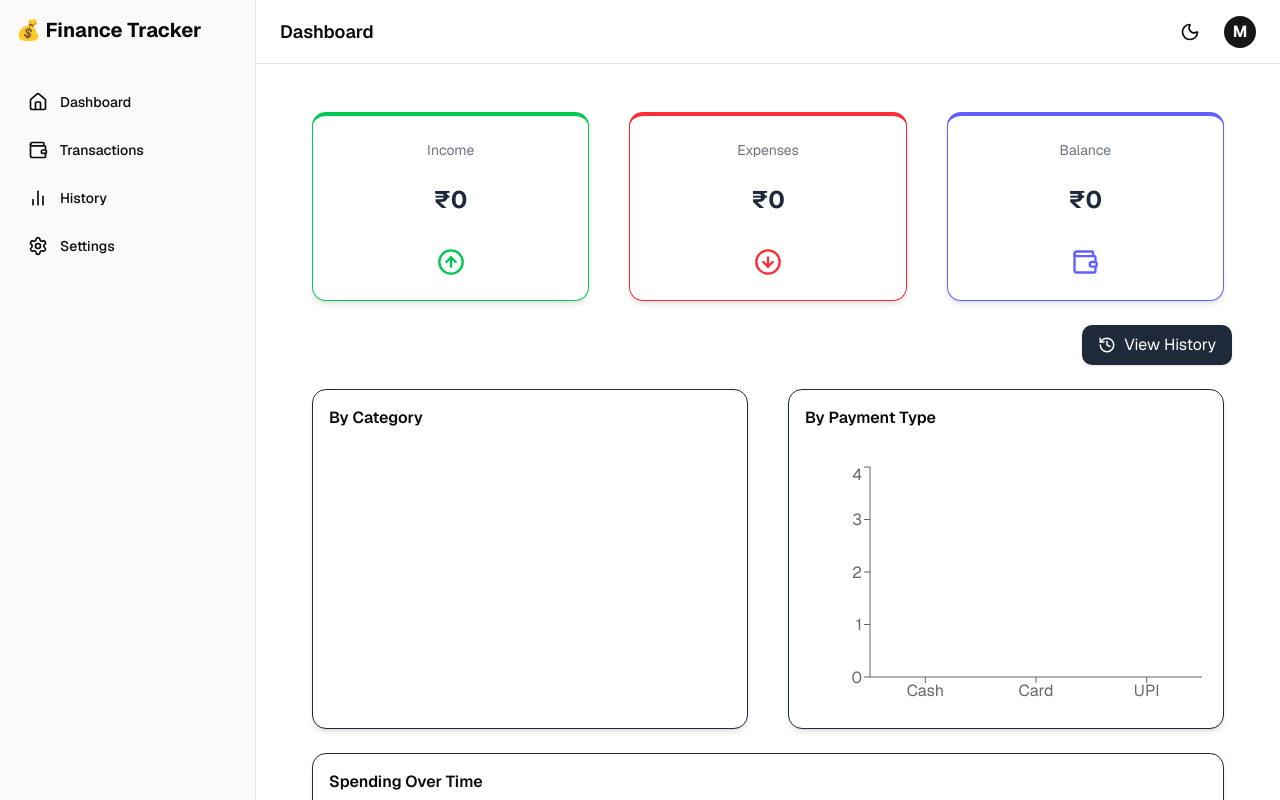
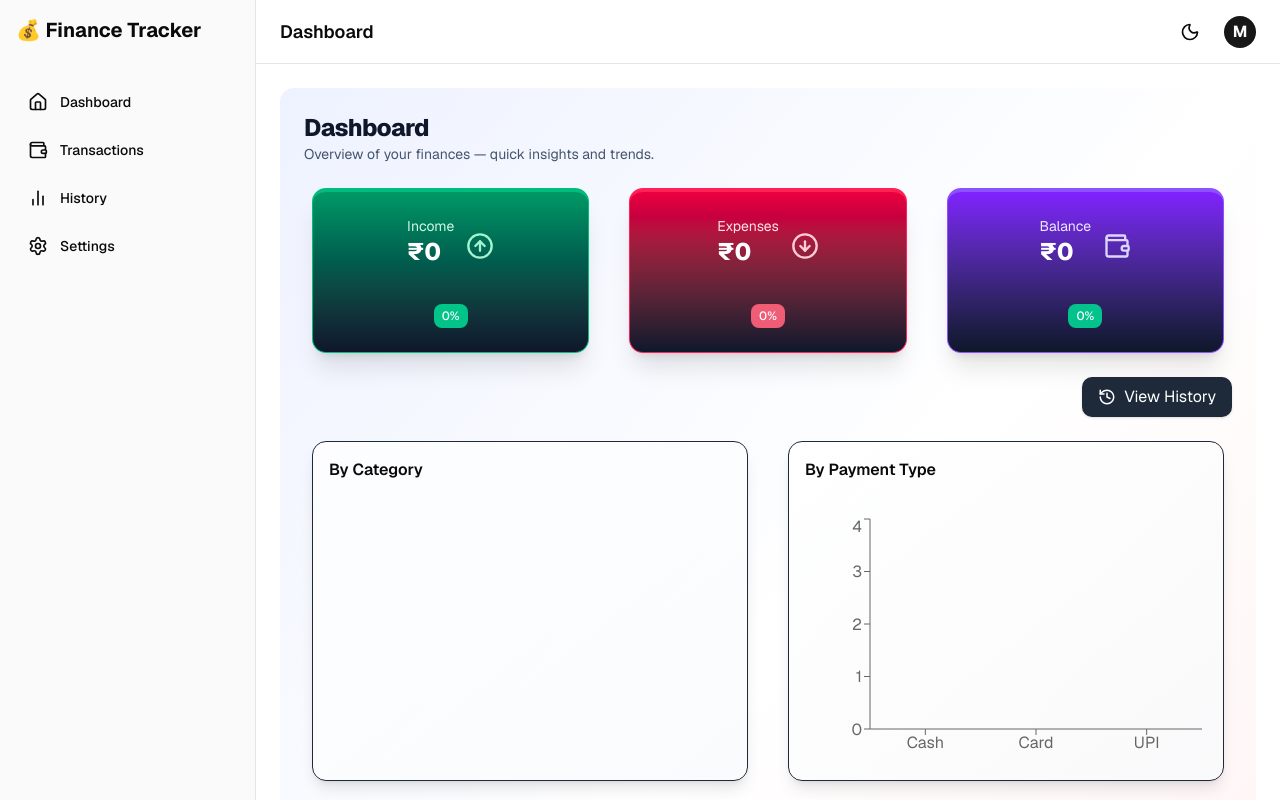
Before and after one commit to Manoj230305/finance_tracker, a Next.js app: page / in a window 1280 px wide. Built offline with nearby package versions, Linux system fonts and the light colour scheme.

Commit message:
dark theme push!

```diff
--- a/app/history/page.tsx
+++ b/app/history/page.tsx
@@ -24,12 +24,18 @@ export default function HistoryPage() {
   };
 
   return (
-    <div className="p-6">
-      <h1 className="text-2xl font-bold mb-6 text-gray-800">Transaction History</h1>
+    <div className="p-6 bg-gradient-to-br from-indigo-50 via-white to-rose-50 dark:from-slate-900 dark:via-slate-950 dark:to-slate-900 rounded-xl">
+      <div className="flex items-center justify-between mb-6">
+        <div>
+          <h1 className="text-2xl font-extrabold tracking-tight text-slate-900 dark:text-slate-100">Transaction History</h1>
+          <p className="text-sm text-slate-600 dark:text-slate-400">All your recorded transactions. Use the action column to remove items.</p>
+        </div>
+      </div>
 
-      <Card className="shadow-md rounded-xl overflow-hidden">
+      <Card className="shadow-lg rounded-xl overflow-hidden bg-gradient-to-br from-white/80 to-slate-50/80 dark:from-slate-900/80 dark:to-slate-950/80">
+        <div className="overflow-auto">
           <table className="min-w-full text-left text-sm">
-          <thead className="bg-gray-100 text-gray-600 uppercase">
+            <thead className="bg-slate-100 dark:bg-slate-800 text-slate-600 dark:text-slate-300 uppercase">
               <tr>
                 <th className="px-6 py-3">Date</th>
                 <th className="px-6 py-3">Category</th>
@@ -44,41 +50,40 @@ export default function HistoryPage() {
                 transactions.map((t) => (
                   <tr
                     key={t.id}
-                  className="border-b hover:bg-gray-50 transition"
+                    className="border-b dark:border-slate-800 hover:bg-slate-50 dark:hover:bg-slate-900/60 transition"
                   >
-                  <td className="px-6 py-3">{t.date}</td>
-                  <td className="px-6 py-3">{t.category}</td>
-                  <td
-                    className={`px-6 py-3 font-semibold ${
-                      t.type === "Income" ? "text-green-600" : "text-red-600"
-                    }`}
-                  >
+                    <td className="px-6 py-3 text-slate-700 dark:text-slate-300">{t.date}</td>
+                    <td className="px-6 py-3 text-slate-700 dark:text-slate-300">{t.category}</td>
+                    <td className={`px-6 py-3 font-semibold ${t.type === "Income" ? "text-green-600" : "text-red-600"}`}>
                       {t.type === "Income" ? "+" : "-"}₹{t.amount}
                     </td>
-                  <td className="px-6 py-3">{t.type}</td>
-                  <td className="px-6 py-3">{t.paymentType}</td>
+                    <td className="px-6 py-3">
+                      <span className={`inline-flex items-center px-2 py-0.5 rounded-full text-xs font-medium ${t.type === "Income" ? "bg-green-100 text-green-800" : "bg-red-100 text-red-800"}`}>
+                        {t.type}
+                      </span>
+                    </td>
+                    <td className="px-6 py-3 text-slate-700 dark:text-slate-300">{t.paymentType}</td>
                     <td className="px-6 py-3">
                       <button
                         onClick={() => handleDelete(t.id)}
-                      className="text-red-500 hover:text-red-700"
+                        aria-label={`Delete transaction ${t.id}`}
+                        className="inline-flex items-center justify-center w-8 h-8 rounded-md bg-red-50 hover:bg-red-100 text-red-600 transition"
                       >
-                      <Trash2 size={20} />
+                        <Trash2 size={16} />
                       </button>
                     </td>
                   </tr>
                 ))
               ) : (
                 <tr>
-                <td
-                  colSpan={6}
-                  className="px-6 py-4 text-center text-gray-500"
-                >
+                  <td colSpan={6} className="px-6 py-8 text-center text-slate-500 dark:text-slate-400">
                     No transactions yet
                   </td>
                 </tr>
               )}
             </tbody>
           </table>
+        </div>
       </Card>
     </div>
   );
--- a/app/page.tsx
+++ b/app/page.tsx
@@ -41,31 +41,104 @@ export default function DashboardPage() {
       .filter(t => t.type === "expense")
       .map(t => ({ date: t.date, amount: t.amount }));
 
-  const COLORS = ["#0088FE", "#00C49F", "#FFBB28", "#FF8042"];
+    const COLORS = [
+      // fresh, modern palette
+      "#6366F1", // indigo-500
+      "#7C3AED", // purple-600
+      "#06B6D4", // cyan-500
+      "#10B981", // green-500
+      "#F97316", // orange-500
+      "#EF4444", // red-500
+    ];
+
+    // helpers for small trends & sparklines
+    const getPercentChange = (type: string) => {
+      const key = type.toLowerCase();
+      const items = transactions
+        .filter((t: any) => String(t.type).toLowerCase() === key)
+        .sort((a: any, b: any) => new Date(a.date).getTime() - new Date(b.date).getTime());
+      if (items.length < 2) return 0;
+      const last = items.slice(-3).reduce((s: number, t: any) => s + t.amount, 0);
+      const prev = items.slice(-6, -3).reduce((s: number, t: any) => s + t.amount, 0);
+      if (prev === 0) return last === 0 ? 0 : 100;
+      return Math.round(((last - prev) / prev) * 100);
+    };
+
+    const renderSparkline = (values: number[], stroke = "#6366F1") => {
+      if (!values || values.length === 0) return null;
+      const max = Math.max(...values, 1);
+      const min = Math.min(...values, 0);
+      const w = 120;
+      const h = 28;
+      const step = values.length > 1 ? (w / (values.length - 1)) : w;
+      const points = values.map((v, i) => `${i * step},${h - ((v - min) / (max - min || 1)) * h}`).join(' ');
+      return (
+        <svg width={w} height={h} viewBox={`0 0 ${w} ${h}`} className="mt-3">
+          <polyline fill="none" stroke={stroke} strokeWidth={2} points={points} strokeLinecap="round" strokeLinejoin="round" />
+        </svg>
+      );
+    };
 
     return (
-    <div className="p-6 space-y-6">
+      <div className="p-6 space-y-6 bg-gradient-to-br from-indigo-50 via-white to-rose-50 dark:from-slate-900 dark:via-slate-950 dark:to-slate-900 rounded-xl">
+        {/* Page header */}
+        <div className="flex items-center justify-between">
+          <div>
+            <h1 className="text-2xl font-extrabold tracking-tight text-slate-900 dark:text-slate-100">Dashboard</h1>
+            <p className="text-sm text-slate-600 dark:text-slate-400">Overview of your finances — quick insights and trends.</p>
+          </div>
+        </div>
         {/* Summary Cards */}
         <div className="grid gap-6 md:grid-cols-3">
           {/* Income */}
-        <Card className="p-6 shadow-md border-t-4 border-green-500 bg-white flex flex-col items-center justify-center rounded-xl">
-          <p className="text-sm text-gray-500">Income</p>
-          <h2 className="text-2xl font-bold text-gray-800">₹{totalIncome}</h2>
-          <ArrowUpCircle size={28} className="text-green-500 mt-2" />
+          <Card className="p-6 shadow-xl transform hover:-translate-y-1 transition border-t-4 border-emerald-500 bg-gradient-to-b from-emerald-600 to-slate-900 flex flex-col items-center justify-center rounded-xl">
+            <div className="flex items-center gap-3">
+              <div>
+                <p className="text-sm text-emerald-100">Income</p>
+                <h2 className="text-2xl font-extrabold text-white">₹{totalIncome}</h2>
+              </div>
+              <ArrowUpCircle size={28} className="text-emerald-200 mt-2" />
+            </div>
+            <div className="flex items-center gap-3 mt-3">
+              <span className={`inline-flex items-center px-2 py-1 rounded-md text-xs font-medium text-white ${getPercentChange('income') >= 0 ? 'bg-emerald-400/90' : 'bg-rose-500/90'}`}>
+                {getPercentChange('income')}%
+              </span>
+              {renderSparkline(transactions.filter(t => t.type === 'income').map(t => t.amount), '#A7F3D0')}
+            </div>
           </Card>
 
           {/* Expenses */}
-        <Card className="p-6 shadow-md border-t-4 border-red-500 bg-white flex flex-col items-center justify-center rounded-xl">
-          <p className="text-sm text-gray-500">Expenses</p>
-          <h2 className="text-2xl font-bold text-gray-800">₹{totalExpense}</h2>
-          <ArrowDownCircle size={28} className="text-red-500 mt-2" />
+          <Card className="p-6 shadow-xl transform hover:-translate-y-1 transition border-t-4 border-rose-500 bg-gradient-to-b from-rose-600 to-slate-900 flex flex-col items-center justify-center rounded-xl">
+            <div className="flex items-center gap-3">
+              <div>
+                <p className="text-sm text-rose-100">Expenses</p>
+                <h2 className="text-2xl font-extrabold text-white">₹{totalExpense}</h2>
+              </div>
+              <ArrowDownCircle size={28} className="text-rose-200 mt-2" />
+            </div>
+            <div className="flex items-center gap-3 mt-3">
+              <span className={`inline-flex items-center px-2 py-1 rounded-md text-xs font-medium text-white ${getPercentChange('expense') >= 0 ? 'bg-rose-400/90' : 'bg-emerald-400/90'}`}>
+                {getPercentChange('expense')}%
+              </span>
+              {renderSparkline(transactions.filter(t => t.type === 'expense').map(t => t.amount), '#FDBA74')}
+            </div>
           </Card>
 
           {/* Balance */}
-        <Card className="p-6 shadow-md border-t-4 border-indigo-500 bg-white flex flex-col items-center justify-center rounded-xl">
-          <p className="text-sm text-gray-500">Balance</p>
-          <h2 className="text-2xl font-bold text-gray-800">₹{balance}</h2>
-          <Wallet size={28} className="text-indigo-500 mt-2" />
+          <Card className="p-6 shadow-xl transform hover:-translate-y-1 transition border-t-4 border-violet-500 bg-gradient-to-b from-violet-600 to-slate-900 flex flex-col items-center justify-center rounded-xl">
+            <div className="flex items-center gap-3">
+              <div>
+                <p className="text-sm text-violet-100">Balance</p>
+                <h2 className="text-2xl font-extrabold text-white">₹{balance}</h2>
+              </div>
+              <Wallet size={28} className="text-violet-200 mt-2" />
+            </div>
+            <div className="flex items-center gap-3 mt-3">
+              <span className={`inline-flex items-center px-2 py-1 rounded-md text-xs font-medium text-white ${balance >= 0 ? 'bg-emerald-400/90' : 'bg-rose-400/90'}`}>
+                {Math.round(((totalIncome - totalExpense) / (totalExpense || 1)) * 100)}%
+              </span>
+              {renderSparkline(transactions.filter(t => t.type === 'expense').map(t => t.amount), '#C4B5FD')}
+            </div>
           </Card>
         </div>
 
@@ -82,7 +155,7 @@ export default function DashboardPage() {
 
         {/* Charts */}
         <div className="grid gap-6 md:grid-cols-2">
-        <Card className="p-4 shadow-md">
+          <Card className="p-4 shadow-lg bg-gradient-to-br from-white/80 to-slate-50/80 dark:from-slate-900/80 dark:to-slate-950/80">
             <h3 className="font-semibold mb-2">By Category</h3>
             <ResponsiveContainer width="100%" height={250}>
               <PieChart>
@@ -96,7 +169,7 @@ export default function DashboardPage() {
             </ResponsiveContainer>
           </Card>
 
-        <Card className="p-4 shadow-md">
+    <Card className="p-4 shadow-lg bg-gradient-to-br from-white/80 to-slate-50/80 dark:from-slate-900/80 dark:to-slate-950/80">
             <h3 className="font-semibold mb-2">By Payment Type</h3>
             <ResponsiveContainer width="100%" height={250}>
               <BarChart data={paymentData}>
@@ -104,16 +177,16 @@ export default function DashboardPage() {
                 <YAxis />
                 <Tooltip />
                 <Bar dataKey="value">
-                <Cell fill="#34d399" /> {/* Cash - Green */}
-                <Cell fill="#3b82f6" /> {/* Card - Blue */}
-                <Cell fill="#f59e0b" /> {/* UPI - Amber */}
+      <Cell fill="#10B981" /> {/* Cash - Green */}
+      <Cell fill="#3B82F6" /> {/* Card - Blue */}
+      <Cell fill="#F59E0B" /> {/* UPI - Amber */}
                 </Bar>
               </BarChart>
             </ResponsiveContainer>
           </Card>
         </div>
 
-      <Card className="p-4 shadow-md">
+        <Card className="p-4 shadow-lg bg-gradient-to-br from-white/80 to-slate-50/80 dark:from-slate-900/80 dark:to-slate-950/80">
           <h3 className="font-semibold mb-2">Spending Over Time</h3>
           <ResponsiveContainer width="100%" height={300}>
             <LineChart data={timeData}>
--- a/app/transactions/page.tsx
+++ b/app/transactions/page.tsx
@@ -26,21 +26,26 @@ export default function TransactionsPage() {
   };
 
   return (
-    <div className="p-6 flex justify-center">
-      <Card className="p-6 max-w-lg w-full shadow-lg">
-        <h2 className="text-xl font-bold mb-6">Add New Transaction</h2>
+    <div className="p-6 flex justify-center bg-gradient-to-br from-indigo-50 via-white to-rose-50 dark:from-slate-900 dark:via-slate-950 dark:to-slate-900 rounded-xl">
+      <Card className="p-6 max-w-lg w-full shadow-lg bg-gradient-to-br from-white/80 to-slate-50/80 dark:from-slate-900/80 dark:to-slate-950/80 rounded-xl">
+        <div className="mb-4">
+          <h2 className="text-xl font-extrabold text-slate-900 dark:text-slate-100">Add New Transaction</h2>
+          <p className="text-sm text-slate-600 dark:text-slate-400">Quickly record an expense or income. Transactions are stored locally in your browser.</p>
+        </div>
 
         {/* Type toggle */}
-        <div className="flex gap-4 mb-4">
+        <div className="flex gap-4 mb-4 bg-slate-100 dark:bg-slate-800 p-1 rounded-full">
           <button
-            className={`flex-1 px-4 py-2 rounded ${form.type === "expense" ? "bg-gray-900 text-white" : "bg-gray-200"}`}
+            className={`flex-1 px-4 py-2 rounded-full text-sm font-medium transition ${form.type === "expense" ? "bg-red-600 text-white shadow" : "text-slate-700 dark:text-slate-200"}`}
             onClick={() => setForm({ ...form, type: "expense" })}
+            aria-pressed={form.type === "expense"}
           >
             Expense
           </button>
           <button
-            className={`flex-1 px-4 py-2 rounded ${form.type === "income" ? "bg-gray-900 text-white" : "bg-gray-200"}`}
+            className={`flex-1 px-4 py-2 rounded-full text-sm font-medium transition ${form.type === "income" ? "bg-green-600 text-white shadow" : "text-slate-700 dark:text-slate-200"}`}
             onClick={() => setForm({ ...form, type: "income" })}
+            aria-pressed={form.type === "income"}
           >
             Income
           </button>
@@ -53,27 +58,27 @@ export default function TransactionsPage() {
           value={form.amount}
           onChange={handleChange}
           placeholder="Amount (₹)"
-          className="w-full mb-3 border rounded p-2"
+          className="w-full mb-3 border border-slate-200 dark:border-slate-700 rounded-lg p-3 bg-white dark:bg-slate-900 text-slate-900 dark:text-slate-100 shadow-sm focus:outline-none focus:ring-2 focus:ring-indigo-300"
         />
 
-        <select name="category" value={form.category} onChange={handleChange} className="w-full mb-3 border rounded p-2">
+        <select name="category" value={form.category} onChange={handleChange} className="w-full mb-3 border border-slate-200 dark:border-slate-700 rounded-lg p-3 bg-white dark:bg-slate-900 text-slate-900 dark:text-slate-100 shadow-sm">
           <option>Food</option>
           <option>Travel</option>
           <option>Shopping</option>
           <option>Other</option>
         </select>
 
-        <select name="paymentType" value={form.paymentType} onChange={handleChange} className="w-full mb-3 border rounded p-2">
+        <select name="paymentType" value={form.paymentType} onChange={handleChange} className="w-full mb-3 border border-slate-200 dark:border-slate-700 rounded-lg p-3 bg-white dark:bg-slate-900 text-slate-900 dark:text-slate-100 shadow-sm">
           <option>Cash</option>
           <option>Card</option>
           <option>UPI</option>
         </select>
 
-        <input type="date" name="date" value={form.date} onChange={handleChange} className="w-full mb-3 border rounded p-2" />
+        <input type="date" name="date" value={form.date} onChange={handleChange} className="w-full mb-3 border border-slate-200 dark:border-slate-700 rounded-lg p-3 bg-white dark:bg-slate-900 text-slate-900 dark:text-slate-100 shadow-sm" />
 
-        <textarea name="note" value={form.note} onChange={handleChange} placeholder="Optional note" className="w-full mb-4 border rounded p-2"></textarea>
+        <textarea name="note" value={form.note} onChange={handleChange} placeholder="Optional note" className="w-full mb-4 border border-slate-200 dark:border-slate-700 rounded-lg p-3 bg-white dark:bg-slate-900 text-slate-900 dark:text-slate-100 shadow-sm"></textarea>
 
-        <button onClick={handleSubmit} className="w-full bg-gray-600 text-white py-2 rounded hover:bg-gray-900">
+        <button onClick={handleSubmit} className="w-full py-2 rounded-lg text-white bg-gradient-to-r from-indigo-600 to-purple-600 hover:scale-[1.01] active:scale-[0.99] transition-shadow shadow-md">
           Save Transaction
         </button>
       </Card>
```
Lines whose indentation alone changed are shown as unchanged.
